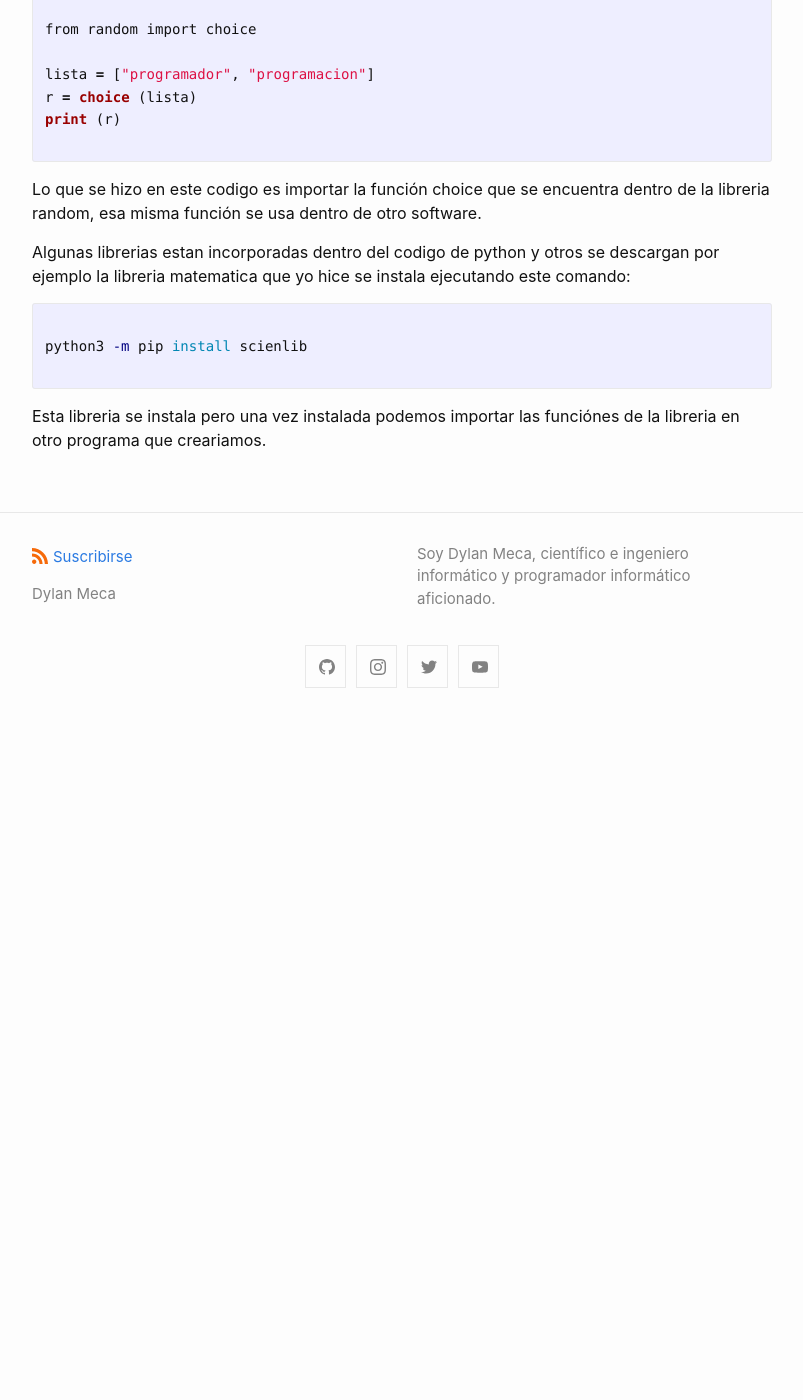
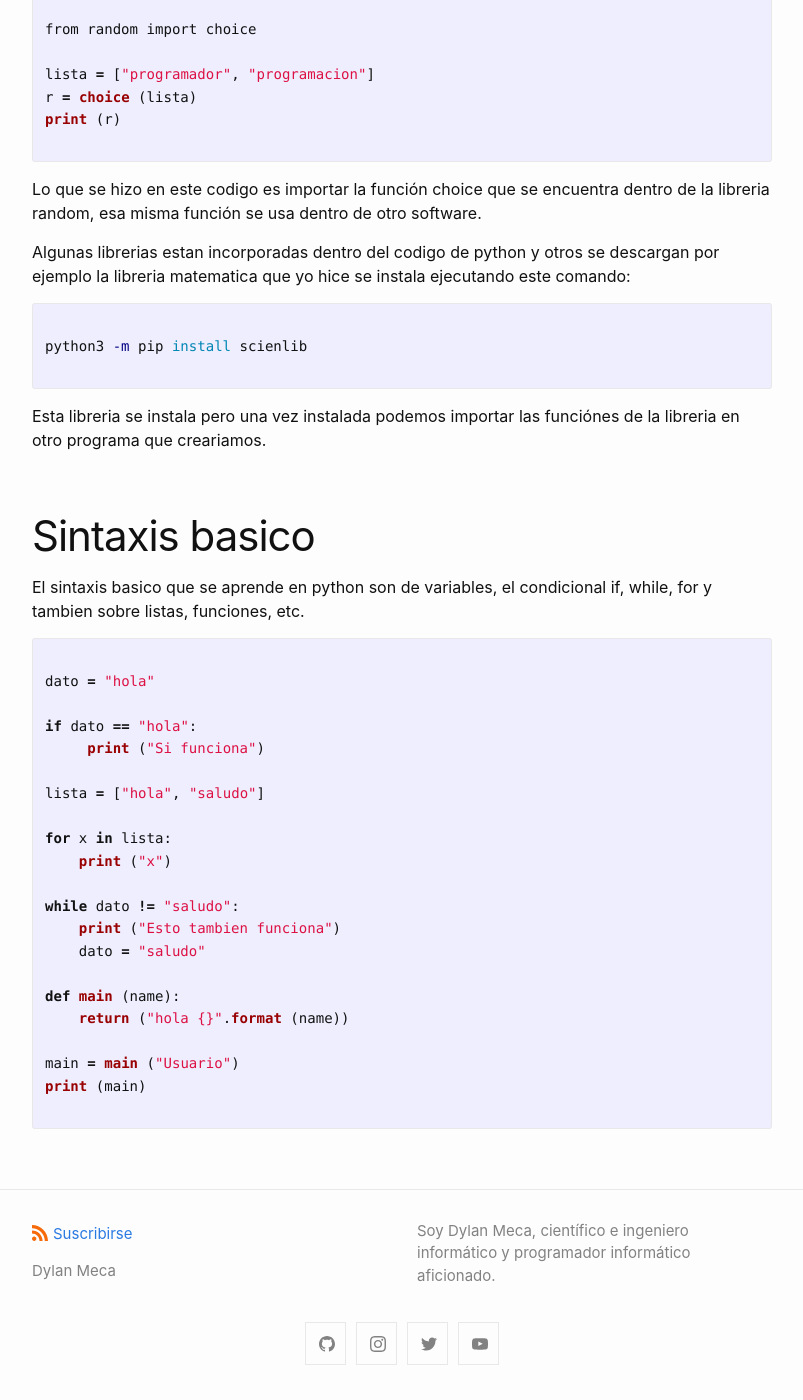
Before and after one commit to dylanmeca/dylanmeca.github.io, a Jekyll site: the page built from _posts/2021-06-05-Como-aprender-a-programar.md, in a window 1280 px wide and 1400 px high, scrolled down 2097 px. Shown: the whole window, without its empty margins (238-1041 px from the left). Built offline with Jekyll 4.4.1, drawn with Linux system fonts in a browser that asks for light colours; a script that is not in the unit is left out; comment, search, counter and statistics services are not loaded; before the commit the page ends 2820 px from its top, so only the background shows below that.

Commit message:
Update 2021-06-05-Como-aprender-a-programar.md

````diff
--- a/_posts/2021-06-05-Como-aprender-a-programar.md
+++ b/_posts/2021-06-05-Como-aprender-a-programar.md
@@ -95,3 +95,31 @@ python3 -m pip install scienlib
 ```
 
 Esta libreria se instala pero una vez instalada podemos importar las funciónes de la libreria en otro programa que creariamos.
+
+# Sintaxis basico
+
+El sintaxis basico que se aprende en python son de variables, el condicional if, while, for y tambien sobre listas, funciones, etc.
+
+```python
+
+dato = "hola"
+
+if dato == "hola":
+     print ("Si funciona")
+
+lista = ["hola", "saludo"]
+
+for x in lista:
+    print ("x")
+
+while dato != "saludo":
+    print ("Esto tambien funciona")
+    dato = "saludo"
+
+def main (name):
+    return ("hola {}".format (name))
+
+main = main ("Usuario")
+print (main)
+
+```
````
